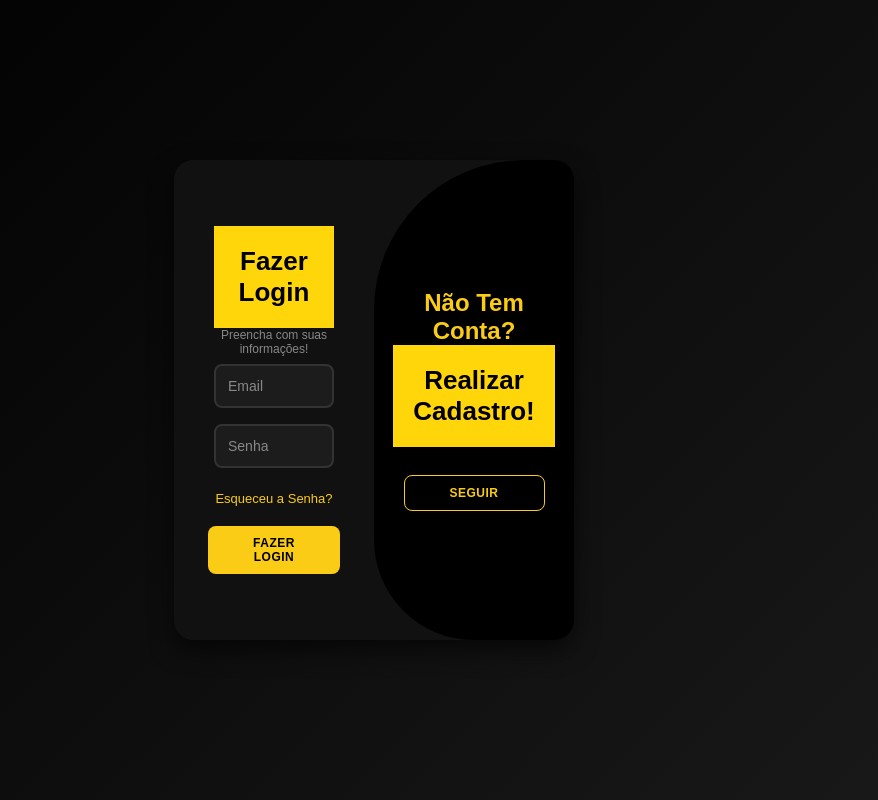
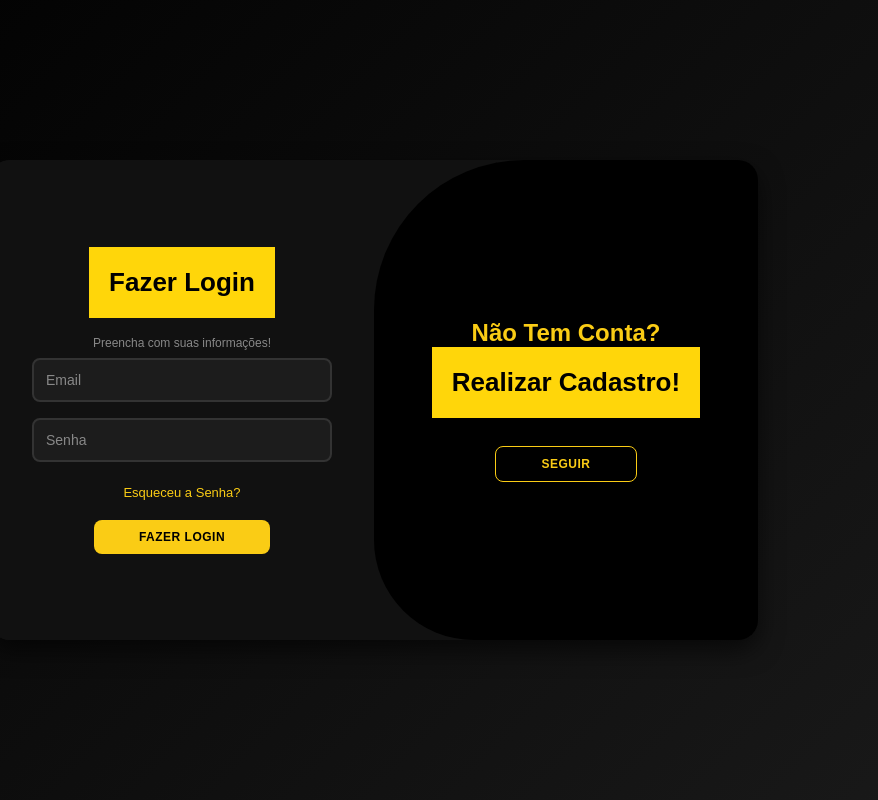
Before and after one commit to Waitman-bit/TCC, a React (Create React App) app: page / in a window 1280 px wide. Shown: the whole page, without its empty margins (266-1144 px from the left). Built offline with nearby package versions, Linux system fonts and the light colour scheme.

Commit message:
Bug visual arrumado em partes

```diff
--- a/src/components/Login/Login.css
+++ b/src/components/Login/Login.css
@@ -5,9 +5,6 @@
     font-family: 'Montserrat', sans-serif;
 }
 
-.title{
-    color:#facc15;
-}
 
 body{
     background: #0a0a0a;
@@ -23,8 +20,8 @@ body{
     border-radius: 30px;
     box-shadow: 0 5px 25px rgba(0, 0, 0, 0.8);
     position: relative;
-    overflow: hidden;
-    width: 768px;
+    overflow: visible;
+    width: 768px !important;
     max-width: 100%;
     min-height: 480px;
     color: #fff;
@@ -42,7 +39,7 @@ body{
     color: #888;
 }
 
-.container a{
+.link{
     color: #facc15;
     font-size: 13px;
     text-decoration: none;
@@ -76,13 +73,13 @@ body{
 }
 
 .container form{
-    background-color: #111;
+   background-color: #111;
     display: flex;
     align-items: center;
     justify-content: center;
     flex-direction: column;
     padding: 0 40px;
-    height: 100%;
+    min-height: 100%;
 }
 
 .container input{
--- a/src/components/Login/Login.jsx
+++ b/src/components/Login/Login.jsx
@@ -6,12 +6,12 @@ function Login() {
   const [isActive, setIsActive] = useState(false);
 
   return (
-    <div className={`container ${isActive ? "active" : ""}`} id="container">
+    <div className={`container ${isActive ? "active" : ""}`}>
 
       {/* Criar Conta */}
       <div className="form-container sign-up">
         <form>
-          <h1 className="title">Criar Conta</h1> <br />
+          <h1 className="title">Criar Conta</h1> <br/>
           <span>Informe suas credenciais para continuar</span>
           <input type="text" placeholder="Nome" />
           <input type="email" placeholder="Email" />
@@ -28,11 +28,13 @@ function Login() {
       {/* Login */}
       <div className="form-container sign-in">
         <form>
-          <h1 className="title">Fazer Login</h1>
+          <h1 className="title">Fazer Login</h1> <br/>
           <span>Preencha com suas informações!</span>
           <input type="email" placeholder="Email" />
           <input type="password" placeholder="Senha" />
-          <Link to="/nova-senha">Esqueceu a Senha?</Link>
+          <Link to="/nova-senha" className="link">
+            Esqueceu a Senha?
+          </Link>
           <button type="submit">Fazer Login</button>
         </form>
       </div>
@@ -43,7 +45,7 @@ function Login() {
 
           <div className="toggle-panel toggle-left">
             <h1>Voltar Para o Login!</h1>
-            <br />
+            <br/>
             <button
               className="hidden"
               onClick={() => setIsActive(false)}
@@ -54,7 +56,7 @@ function Login() {
 
           <div className="toggle-panel toggle-right">
             <h2>Não Tem Conta?</h2>
-            <h1>Realizar Cadastro!</h1> <br />
+            <h1>Realizar Cadastro!</h1> <br/>
             <button
               className="hidden"
               onClick={() => setIsActive(true)}
```
